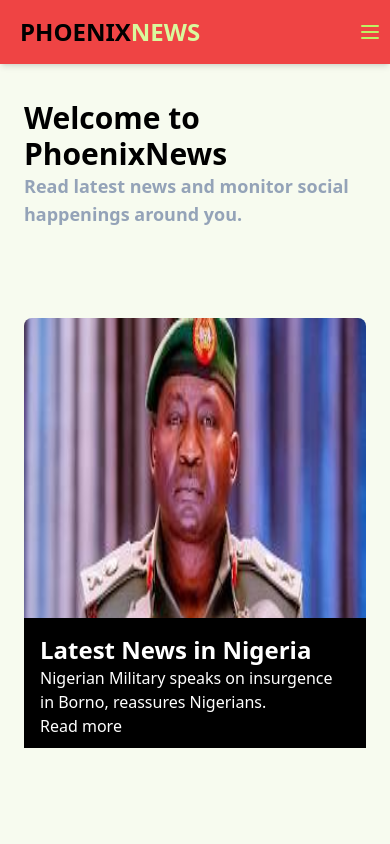
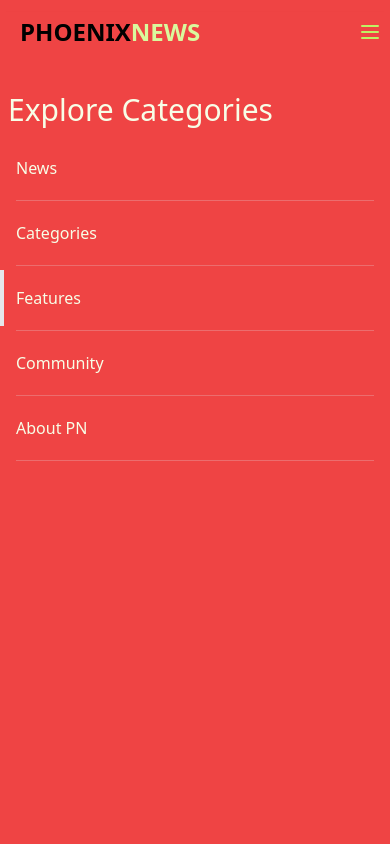
Before and after one commit to timo10thy/pheonix, a website: page news.html in a window 390 px wide. Both pictures are taken after a click on the button 370 px from the left and 32 px from the top of the page. Shown: the top 844 px of the page. Drawn offline with nearby package versions, Linux system fonts and the light colour scheme.

Commit message:
Update news.html by ola
added script and mobile menu list

```diff
--- a/news.html
+++ b/news.html
@@ -50,6 +50,27 @@
                   </svg>
                 </button>
             </div>
+            <!--Mobile menu-->
+            <div id="mobile-menu" class=" fixed   left-0 w-full  shadow-md h-screen bg-red-500 z-50 pt-16  hidden  md:hidden">
+                <div class="  text-lime-50 pt-2 pb-3 space-y-1 ">
+                        <h1 class=" text-3xl p-2">Explore Categories  </h1>
+                    <a href="index.html" class="border-transparent leading-10   text-lime-50 hover:bg-gray-50 hover:border-gray-300 hover:text-gray-700 block pl-3 pr-4 py-2 border-l-4 text-base font-medium">
+                        News
+                    </a> <hr class="bg-gray-400 opacity-25 mt-5 mx-4">
+                    <a href="profile.html" class=" border-transparent  text-lime-50 leading-10 hover:bg-gray-50 hover:border-gray-300 hover:text-gray-700 block pl-3 pr-4 py-2 border-l-4 text-base font-medium">
+                        Categories
+                    </a> <hr class="bg-gray-400 opacity-25 mt-5 mx-4">
+                    <a href="level.html" class="  text-lime-50 hover:bg-gray-50 leading-10 hover:border-gray-300 hover:text-gray-700 block pl-3 pr-4 py-2 border-l-4 text-base font-medium">
+                        Features
+                    </a><hr class="bg-gray-400 opacity-25 mt-5 mx-4">
+                    <a href="#"  class=" border-transparent   text-lime-50 leading-10 hover:bg-gray-50 hover:border-gray-300 hover:text-gray-700 block pl-3 pr-4 py-2 border-l-4 text-base font-medium">
+                        Community
+                    </a><hr class="bg-gray-400 opacity-25 mt-5 mx-4">
+                    <a href="#" class=" border-transparent   text-lime-50 leading-10 hover:bg-gray-50 hover:border-gray-300 hover:text-gray-700 block pl-3 pr-4 py-2 border-l-4 text-base font-medium">
+                        About PN
+                    </a><hr class="bg-gray-400 mt-5 opacity-25 mx-4">
+                </div>
+        </div>
         </nav>
         <header>
             <div class="flex flex-col">
@@ -195,5 +216,16 @@
             </div>
         </header>
     </div>
+     <script>
+         let hamburger  = document.getElementById("menu-btn")
+          hamburger.addEventListener( 'click', function(){
+            let mobileM = document.getElementById("mobile-menu")
+              if( mobileM.classList.contains("hidden")){
+                 mobileM.classList.remove("hidden");
+              }else{
+                mobileM.classList.add("hidden")
+              }
+          })
+    </script>
 </body>
 </html>
```
